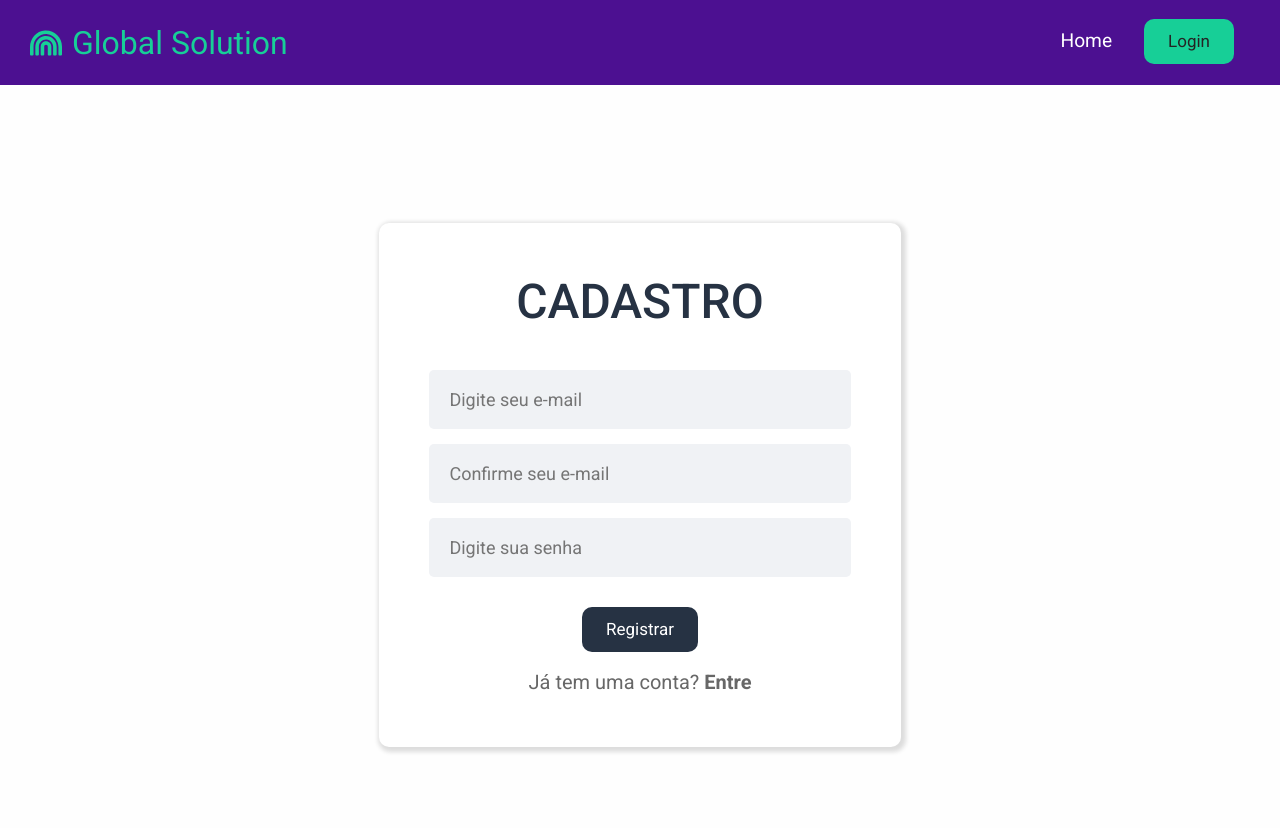
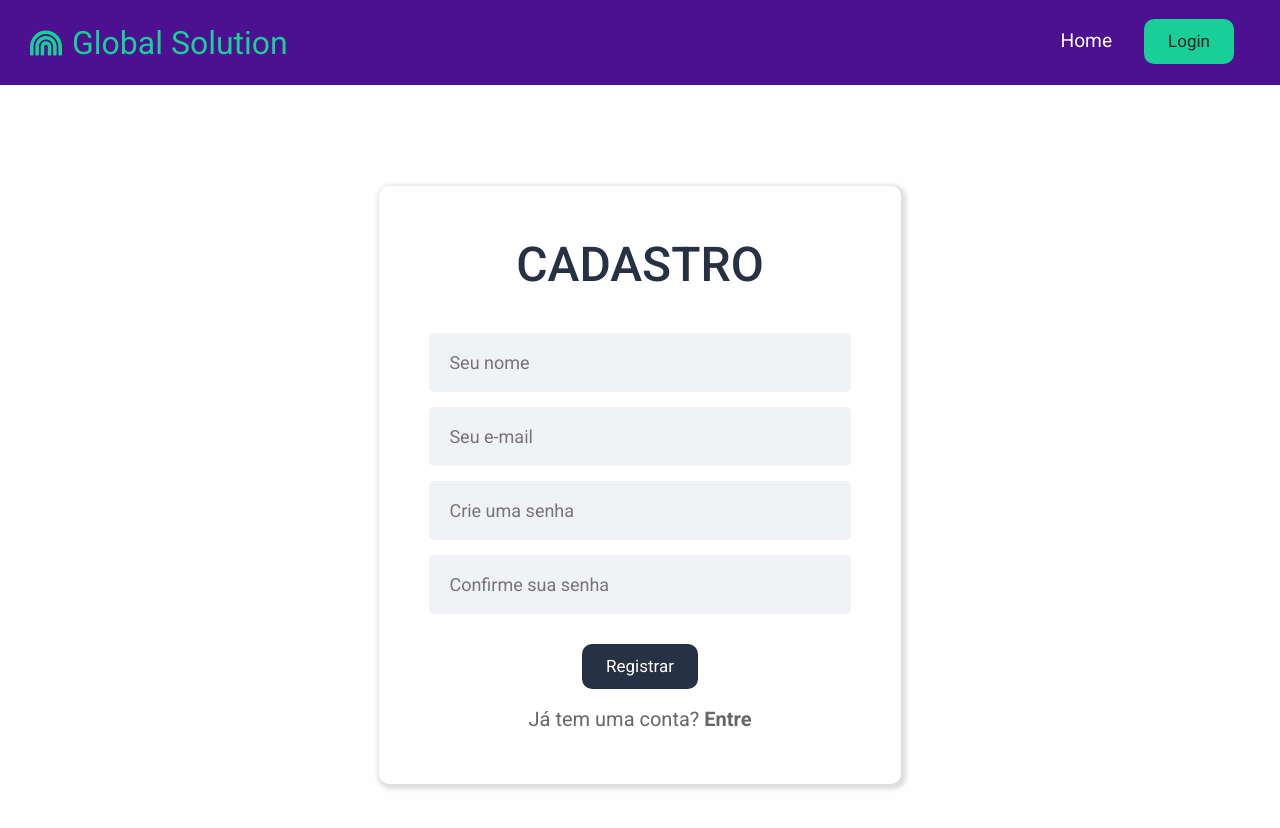
Before and after one commit to andrelambert/GS-FrontEnd, a React (Create React App) app: page /sign-up in a window 1280 px wide. Shown: the top 828 px of the page. Built offline with nearby package versions, Linux system fonts and the light colour scheme.

Commit message:
atualizando cadastro para conter nome

```diff
--- a/src/App.css
+++ b/src/App.css
@@ -26,8 +26,4 @@
   .signuppage {
     font-size: 1.2rem;
   }
-  .page-icon {
-    margin-left: 1rem;
-    font-size: 80px;
-  }
 }
--- a/src/components/Button/Button.js
+++ b/src/components/Button/Button.js
@@ -16,9 +16,6 @@ export const Button = styled.button`
     border: 2px solid transparent;
     transition: 250ms;
   }
-  @media screen and (max-width: 960px) {
-    font-size: 12px;
-    }
 
   ${props =>
     props.$primary &&
--- a/src/components/Navbar/Navbar.js
+++ b/src/components/Navbar/Navbar.js
@@ -37,10 +37,6 @@ const NavbarLogo = styled(Link)`
   font-size: 2rem;
   display: flex;
   align-items: center;
-
-  @media screen and (max-width: 960px) {
-    font-size: 1.5rem;
-    }
 `;
 
 const NavbarIcon = styled(FaRainbow)`
--- a/src/contexts/auth.js
+++ b/src/contexts/auth.js
@@ -20,6 +20,7 @@ export const AuthProvider = ({ children }) => {
     }
   }, []);
 
+  // Função LOGIN
   const signin = (email, password) => {
     const storedUser = usersData.users.find((userData) => userData.email === email);
 
@@ -38,6 +39,7 @@ export const AuthProvider = ({ children }) => {
     }
   };
 
+// Função CADASTRO
   const signup = (email, password) => {
     const storedUser = usersData.users.find((userData) => userData.email === email);
 
@@ -47,11 +49,7 @@ export const AuthProvider = ({ children }) => {
 
     const newUser = { email, password };
     usersData.users.push(newUser);
-
     // Atualize o arquivo JSON com o novo usuário.
-    // Certifique-se de que essa ação possa ser realizada no ambiente de desenvolvimento.
-    // Em um ambiente de produção, você usaria um servidor e um banco de dados.
-
     return;
   };
 
--- a/src/data/users.json
+++ b/src/data/users.json
@@ -1,6 +1,6 @@
 {
     "users": [
-      { "email": "andreflambert@gmail.com", "password": "12345" },
-      { "email": "vitorgbs.maia@gmail.com", "password": "12345" }
+      { "name": "André", "email": "andreflambert@gmail.com", "password": "12345" },
+      { "name": "Vitor",  "email": "vitorgbs.maia@gmail.com", "password": "12345" }
     ]
   }
--- a/src/routes/Home.js
+++ b/src/routes/Home.js
@@ -1,6 +1,4 @@
 import React from "react";
-
-
 
 function HomePage() {
   return (
--- a/src/routes/Signin.js
+++ b/src/routes/Signin.js
@@ -84,13 +84,13 @@ const Signin = () => {
         <Label>LOGIN</Label>
           <Input
             type="email"
-            placeholder="Digite seu email"
+            placeholder="Seu email"
             value={email}
             onChange={(e) => [setEmail(e.target.value), setError("")]}
           />
           <Input
             type="password"
-            placeholder="Digite sua senha"
+            placeholder="Sua senha"
             value={senha}
             onChange={(e) => [setSenha(e.target.value), setError("")]}
           />
--- a/src/routes/Signup.js
+++ b/src/routes/Signup.js
@@ -54,24 +54,25 @@ const Strong = styled.strong`
 `;
 
 const Signup = () => {
+  const [name, setName] = useState("");
   const [email, setEmail] = useState("");
-  const [emailConf, setEmailConf] = useState("");
   const [senha, setSenha] = useState("");
+  const [senhaConf, setSenhaConf] = useState("");
   const [error, setError] = useState("");
   const navigate = useNavigate();
 
   const { signup } = useAuth();
 
   const handleSignup = () => {
-    if (!email | !emailConf | !senha) {
+    if (!name | !email | !senha) {
       setError("Preencha todos os campos");
       return;
-    } else if (email !== emailConf) {
-      setError("Os e-mails não são iguais");
+    } else if (senha !== senhaConf) {
+      setError("As senhas não são iguais");
       return;
     }
 
-    const res = signup(email, senha);
+    const res = signup(name, email, senha);
 
     if (res) {
       setError(res);
@@ -88,22 +89,28 @@ const Signup = () => {
       <Content>
       <Label>CADASTRO</Label>
         <Input
+          type="name"
+          placeholder="Seu nome"
+          value={name}
+          onChange={(e) => [setName(e.target.value), setError("")]}
+        />
+        <Input
           type="email"
-          placeholder="Digite seu e-mail"
+          placeholder="Seu e-mail"
           value={email}
           onChange={(e) => [setEmail(e.target.value), setError("")]}
         />
         <Input
-          type="email"
-          placeholder="Confirme seu e-mail"
-          value={emailConf}
-          onChange={(e) => [setEmailConf(e.target.value), setError("")]}
+          type="password"
+          placeholder="Crie uma senha"
+          value={senha}
+          onChange={(e) => [setSenha(e.target.value), setError("")]}
         />
         <Input
           type="password"
-          placeholder="Digite sua senha"
-          value={senha}
-          onChange={(e) => [setSenha(e.target.value), setError("")]}
+          placeholder="Confirme sua senha"
+          value={senhaConf}
+          onChange={(e) => [setSenhaConf(e.target.value), setError("")]}
         />
         <LabelError>{error}</LabelError>
         <Button onClick={handleSignup} >Registrar</Button>
```
